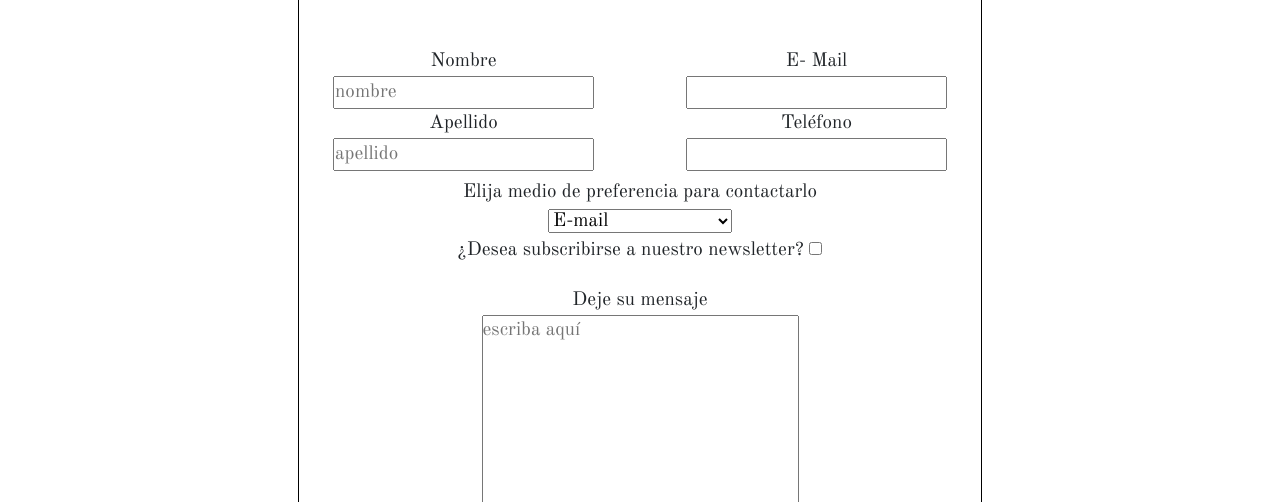
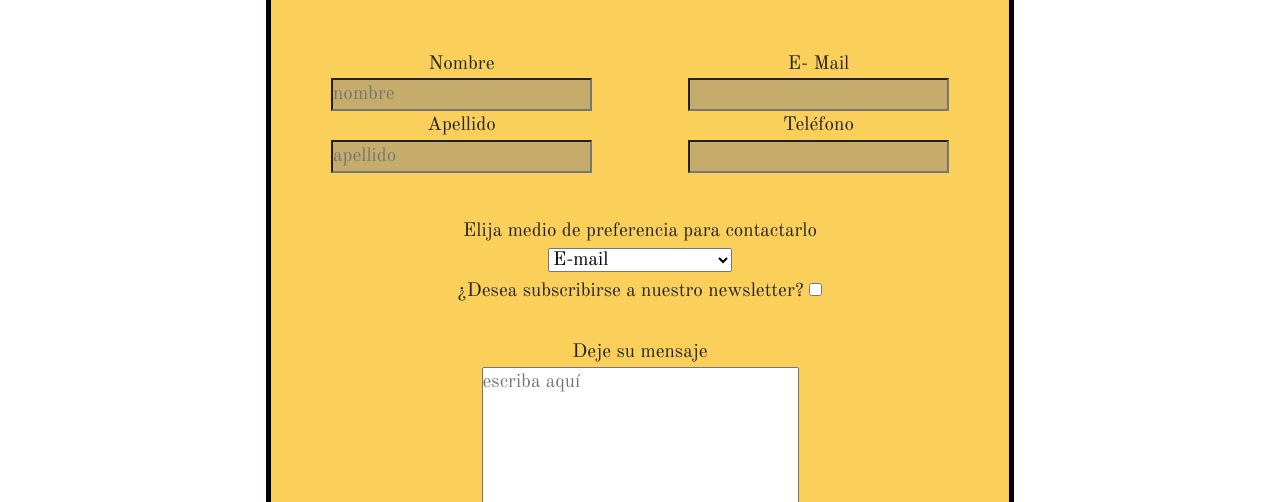
Before and after one commit to sofialazetera/asTerapeutica, a website: page contact-us.html in a window 1280 px wide. Shown: the part 298-800 px from the top of the page. Drawn offline with nearby package versions, Linux system fonts and the light colour scheme; a web font is replaced by a local one.

Commit message:
corrección de ortografía, arreglo de grilla de contact-us y estilo

```diff
--- a/contact-us.html
+++ b/contact-us.html
@@ -42,7 +42,7 @@
                     <li class="nav-item nav-index__li"><a class="nav-link nav-index__a" href="nuestros-profesionales.html">Nuestros Profesionales </a></li>
                     <li class="nav-item nav-index__li"><a class="nav-link nav-index__a" href="turnos.html">Turnos</a></li>
                     <li class="nav-item dropdown nav-index__li">
-                        <a class="nav-link dropdown-toggle nav-index__a" href="articulos.html" id="navbarDropdown" role="button" data-bs-toggle="dropdown" aria-expanded="false">Articulos</a>
+                        <a class="nav-link dropdown-toggle nav-index__a" href="articulos.html" id="navbarDropdown" role="button" data-bs-toggle="dropdown" aria-expanded="false">Artículos</a>
                         <ul class="dropdown-menu" aria-labelledby="navbarDropdown">
                             <li><a class="dropdown-item" href="articulos.html#publicacion">Publicaciones</a></li>
                             <li><a class="dropdown-item"  href="articulos.html#noticia">Noticias</a></li>
@@ -60,23 +60,46 @@
     </nav>
     <main>
 <!--Acá comienza el formulario de contacto-->
-        <section class="centrado ancho contact-us" >
+        <section class="centrado contact-us" >
             <h2 class="font bigSize">¡Contáctenos! 💬</h2>
         <form action="#">
-            <fieldset class="contact-us__fieldset">
+            <fieldset class="contact-us__fieldset container">
                 <legend class="centrado">Formulario de Contacto</legend>
                     <div class="contact-us__display">
-                        <div class="padd margenes30 contact-us__display--nombre">
-                            <div><label for="nombre">Nombre</label>
-                            <input type="text" required name="nombre" placeholder="nombre"></div>
-                            <div><label for="apellido">Apellido</label>
-                            <input type="text" required name="apellido" placeholder="apellido"></div>
+                        <div class="padd  contact-us__display--nombre">
+                            <div>
+                                <div>
+                                    <label for="nombre">Nombre</label>
+                                </div>
+                                <div>
+                                    <input type="text" required name="nombre" placeholder="nombre">
+                                </div>
+                            </div>
+                            <div>
+                                <div>
+                                    <label for="apellido">Apellido</label>
+                                </div>
+                                <div>
+                                    <input type="text" required name="apellido" placeholder="apellido">
+                                </div>
+                            </div>
                         </div>
-                        <div class="padd margenes30 contact-us__display--datos">
-                            <div><label for="email">E- Mail</label>
-                            <input type="email" required name="email"></div>
-                            <div><label for="tel">Teléfono</label>
-                            <input type="tel" required name="tel"></div>
+                        <div class="padd  contact-us__display--datos">
+                            <div>
+                                <div>
+                                    <label for="email">E- Mail</label></div>
+                                <div>
+                                    <input type="email" required name="email">
+                                </div>
+                            </div>
+                            <div>
+                                <div>
+                                    <label for="tel">Teléfono</label>
+                                </div>
+                                <div>
+                                    <input type="tel" required name="tel">
+                                </div>
+                            </div>
                         </div>
                         <div class="contact-us__display--preferencia">
                             <label for="preference">Elija medio de preferencia para contactarlo</label><br>
@@ -97,8 +120,8 @@
                                <textarea name="mensaje" id="" cols="25" rows="10"placeholder="escriba aquí"></textarea>
                             </div>
                             <div class="margenes30">
-                                <input type="submit" value="Enviar">
-                                <input type="reset" value="Borrar Datos">
+                                <input type="submit" class="padd" value="Enviar">
+                                <input type="reset" class="padd" value="Borrar Datos">
                             </div>
                         </div>
                     </div>
@@ -122,8 +145,8 @@
             </div>
 <!--Redes Sociales-->
             <div class="pie__derecha">
-                <a href="redSocial-notFound.html"><img  src="imagenes/ig1.png" alt="acceso a instagram" width="50px"></a>
-                <a href="redSocial-notFound.html"><img  src="imagenes/fb2.png" alt="acceso a facebook" width="50px"></a>
+                <a href="redSocial-notFound.html" target="_blank"><img  src="imagenes/ig1.png" alt="acceso a instagram" width="50px"></a>
+                <a href="redSocial-notFound.html" target="_blank"><img  src="imagenes/fb2.png" alt="acceso a facebook" width="50px"></a>
             </div>
         </div>
 <!--Nombramiento de creador de contenido-->
--- a/scss/_contenido.scss
+++ b/scss/_contenido.scss
@@ -75,18 +75,29 @@
     margin: auto;
     padding: 10px;
     .contact-us__fieldset{
-        border: 1px black solid;
-        width: auto;
+        border: 5px black solid;
+        background-color: $ColorAmarillo;
         .contact-us__display{
             display: flex;
             flex-direction: column;
             justify-content: center;
+            input{
+                transform: none;
+                background-color: rgba(128, 128, 128, 0.438);
+            }
+            .contact-us__display--complete{
+                textarea{
+                width: auto;
+                height: auto;
+                }
+            }
+
         }
     }
 }
 
 input:focus{
-    transform:scale(1.2,1.2) ;
+    transform:scale(1.1,1.1) ;
 }
 iframe{
     width:448px*.64;
--- a/scss/_media.scss
+++ b/scss/_media.scss
@@ -13,8 +13,9 @@
         }
     }
     .contact-us{
-        width: 80%;
+        width: 90%;
         .contact-us__fieldset{
+            width: auto;
             .contact-us__display{
                 display: grid;
                 grid-template-columns: 1fr 1fr;
@@ -27,14 +28,16 @@
                 justify-items: center;
                 &--nombre{
                     grid-area: nombre;
-                    height: 1em;
+                    align-self: center;
+
                 }
                 &--preferencia{
                     grid-area: preferencia;
                 }
                 &--datos{
                     grid-area: datos;
-                    height: 1em;
+                    align-self: center;
+
                 }
                 &--newsletter{
                     grid-area: newsletter
@@ -122,7 +125,7 @@
     }
 /*contact us ancho*/
     .contact-us{
-        width: 55%;
+        width: 60%;
 
     }
     .carouselAncho{
```
Also changed, not shown: articulos.html (+3 -3 lines), index.html (+10 -10 lines), nuestros-profesionales.html (+9 -9 lines), turnos.html (+3 -3 lines), css/style.css.
